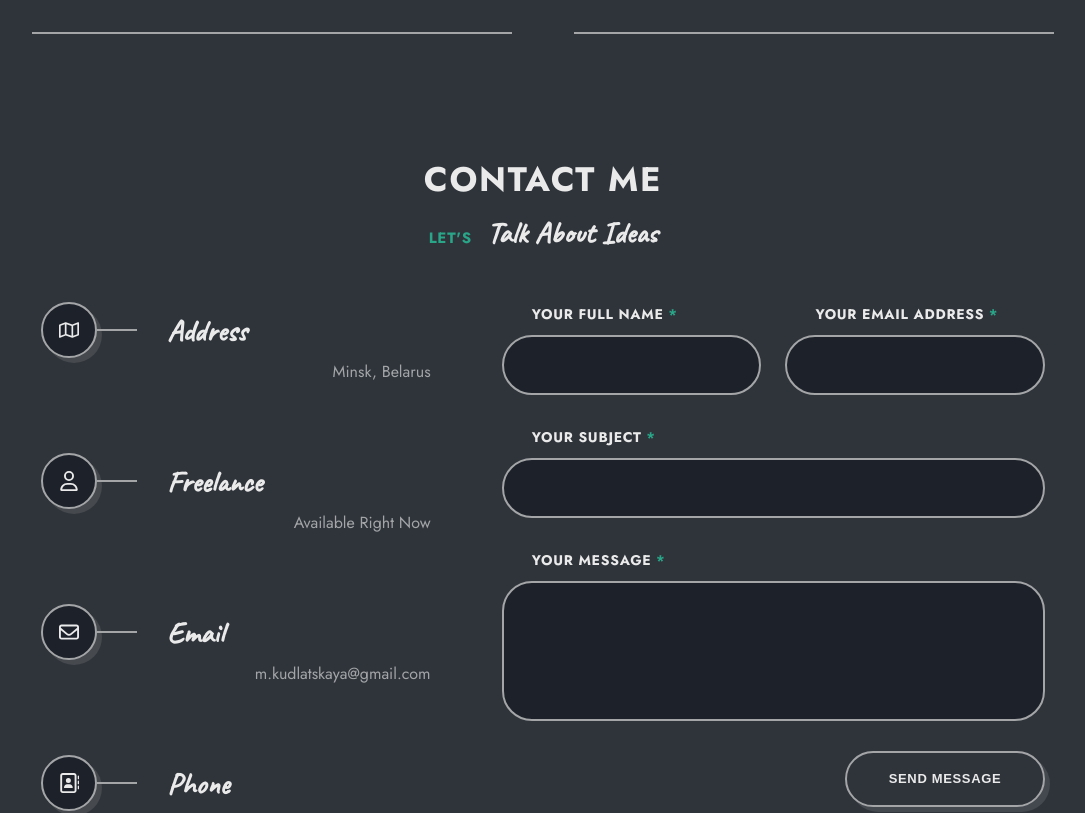
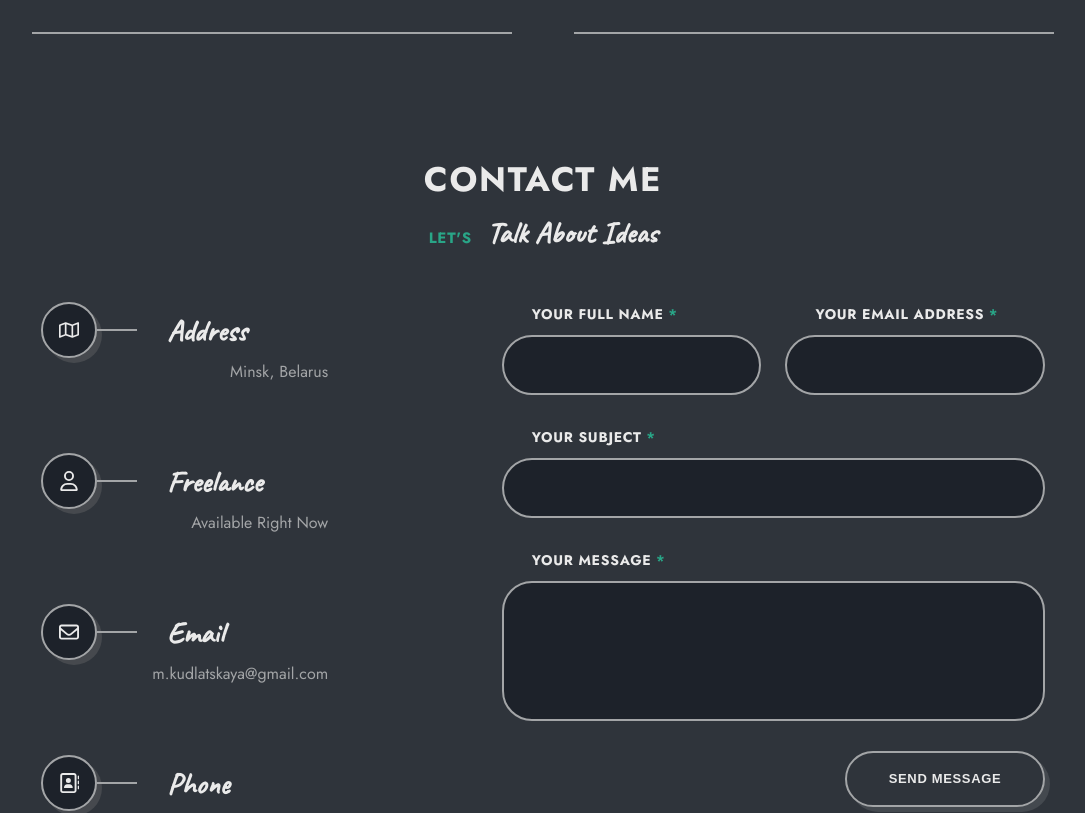
Before and after one commit to kudlatskaya/portfolio, a React (Create React App) app: page / in a window 1280 px wide. Shown: the part 3675-4488 px from the top of the page, without its empty margins (97-1182 px from the left). Built offline with nearby package versions, Linux system fonts and the light colour scheme.

Commit message:
part2 completed

```diff
--- a/src/contacts/Contacts.module.scss
+++ b/src/contacts/Contacts.module.scss
@@ -13,16 +13,21 @@
     padding: 10px;
 
     @media (max-width: 860px) {
-      width: 100%;
+      width: 70%;
     }
 
     @media (max-width: 576px) {
       padding-left: 0;
       padding-right: 0;
+      width: 100%;
     }
 
-    @media (max-width: 768px) {
-      width: 70%;
+    //@media (max-width: 768px) {
+    //  width: 100%;
+    //}
+
+    @media (min-width: 1200px) {
+      width: 30%;
     }
   }
 
```
